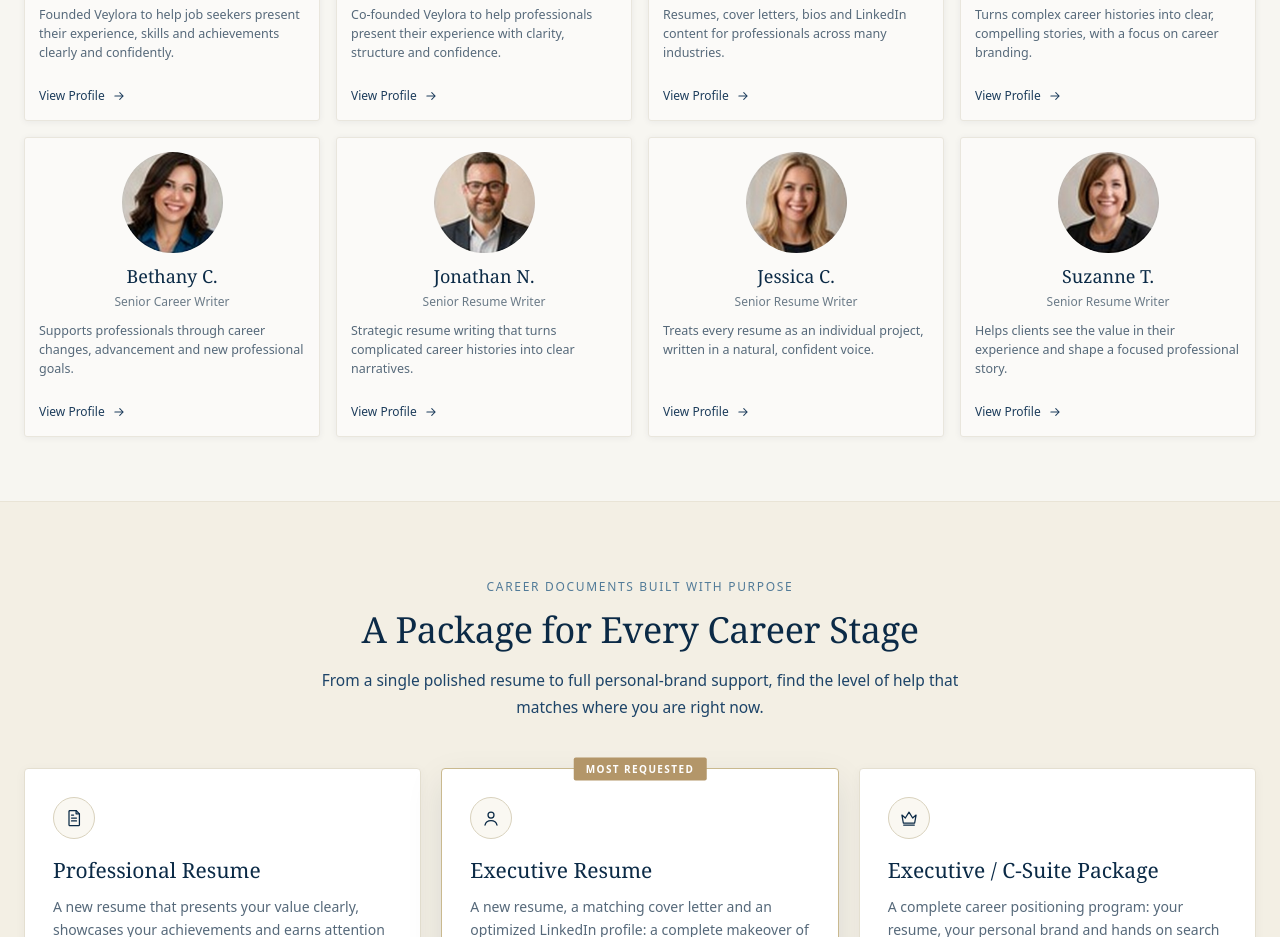
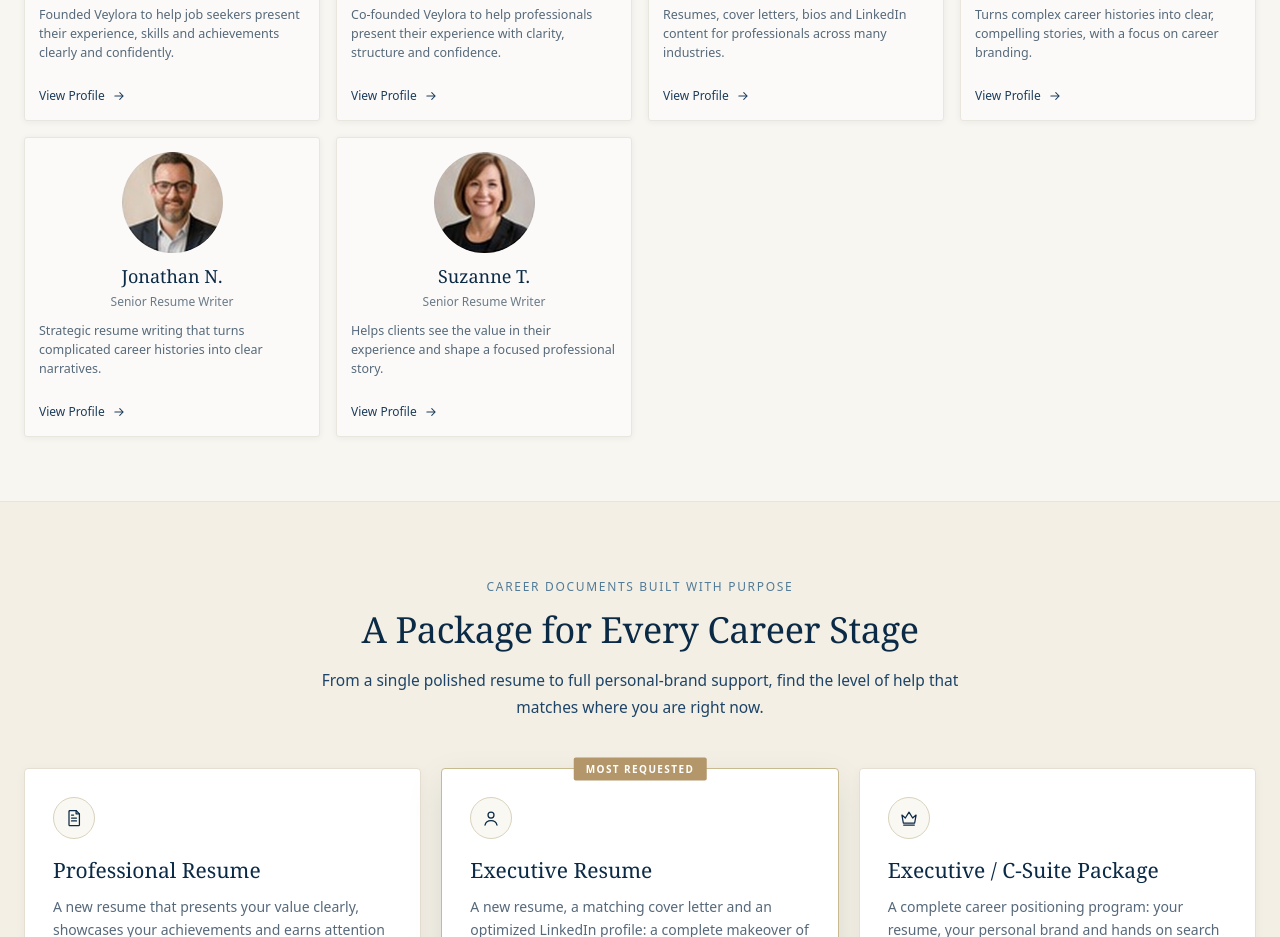
Before and after one commit to hasbunallah01/The-Resume-web, a Next.js app: page / in a window 1280 px wide. Shown: the part 1840-2777 px from the top of the page. Built offline with nearby package versions, Linux system fonts and the light colour scheme.

Commit message:
Remove Bethany C. and Jessica C. from the writer roster.
The homepage and writers page both render from data/writers.ts, so dropping those two profiles leaves six writers.

Co-authored-by: hasbunallah01 <hasbunallah01@users.noreply.github.com>

```diff
--- a/data/writers.ts
+++ b/data/writers.ts
@@ -99,26 +99,6 @@ export const writers: Writer[] = [
     weight: 138,
   },
   {
-    slug: "bethany-c",
-    name: "Bethany C.",
-    title: "Senior Career Writer & Professional Development Specialist",
-    cardRole: "Senior Career Writer",
-    summary:
-      "Supports professionals through career changes, advancement and new professional goals.",
-    lines: ["Supports professionals", "through career changes,", "advancement and new", "professional goals."],
-    focus: ["Career Changes", "Advancement", "Resume Writing"],
-    bio: [
-      "Bethany C. brings more than 9 years of experience supporting professionals as they navigate career changes, advancement opportunities, and new professional goals. Her background includes career development, professional communication, resume writing, and helping candidates clarify the direction they want their careers to take.",
-      "She has worked with professionals across different levels, including recent graduates, experienced specialists, managers, and senior professionals preparing for significant career moves.",
-      "Bethany believes that effective career documents begin with listening. Before writing, she takes the time to understand a client's experience, strengths, ambitions, and accomplishments. Her goal is to create documents that communicate those qualities naturally while giving employers a clear picture of what the candidate can contribute.",
-      "Her writing style is practical, personable, and focused on helping clients present their experience with confidence.",
-    ],
-    experience: "9+",
-    photo: "/images/writer-bethany-camasura.jpg",
-    featured: true,
-    weight: 135,
-  },
-  {
     slug: "jonathan-n",
     name: "Jonathan N.",
     title: "Senior Resume Writer & Career Strategy Consultant",
@@ -136,26 +116,6 @@ export const writers: Writer[] = [
     photo: "/images/writer-jonathan-nugent.jpg",
     featured: true,
     weight: 134,
-  },
-  {
-    slug: "jessica-c",
-    name: "Jessica C.",
-    title: "Senior Resume Writer & Career Development Professional",
-    cardRole: "Senior Resume Writer",
-    summary:
-      "Treats every resume as an individual project, written in a natural, confident voice.",
-    lines: ["Treats every resume as an", "individual project, written", "in a natural, confident", "voice."],
-    focus: ["Resume Writing", "Candidate Positioning", "Career Development"],
-    bio: [
-      "Jessica C. has more than 8 years of experience helping professionals improve their career documents and communicate their experience more effectively. Her background includes professional writing, career development, candidate positioning, and working directly with individuals to identify the strengths that deserve greater attention in their job search.",
-      "Jessica works with a wide range of professionals, including early career candidates, established specialists, managers, and senior professionals. She understands that no two career paths are exactly alike, which is why she approaches each resume as an individual project rather than relying on a standard formula.",
-      "Her process begins with understanding the person behind the career history. From there, she develops clear, accomplishment focused content designed to communicate experience, strengths, and career direction in a natural and confident voice.",
-      "Jessica's goal is simple: to help every client walk away with career documents that genuinely represent who they are and where they want to go.",
-    ],
-    experience: "8+",
-    photo: "/images/writer-jessica-coppens.jpg",
-    featured: true,
-    weight: 134.5,
   },
   {
     slug: "suzanne-t",
```
Also changed, not shown: public/images/writer-bethany-camasura.jpg (deleted), public/images/writer-jessica-coppens.jpg (deleted).
